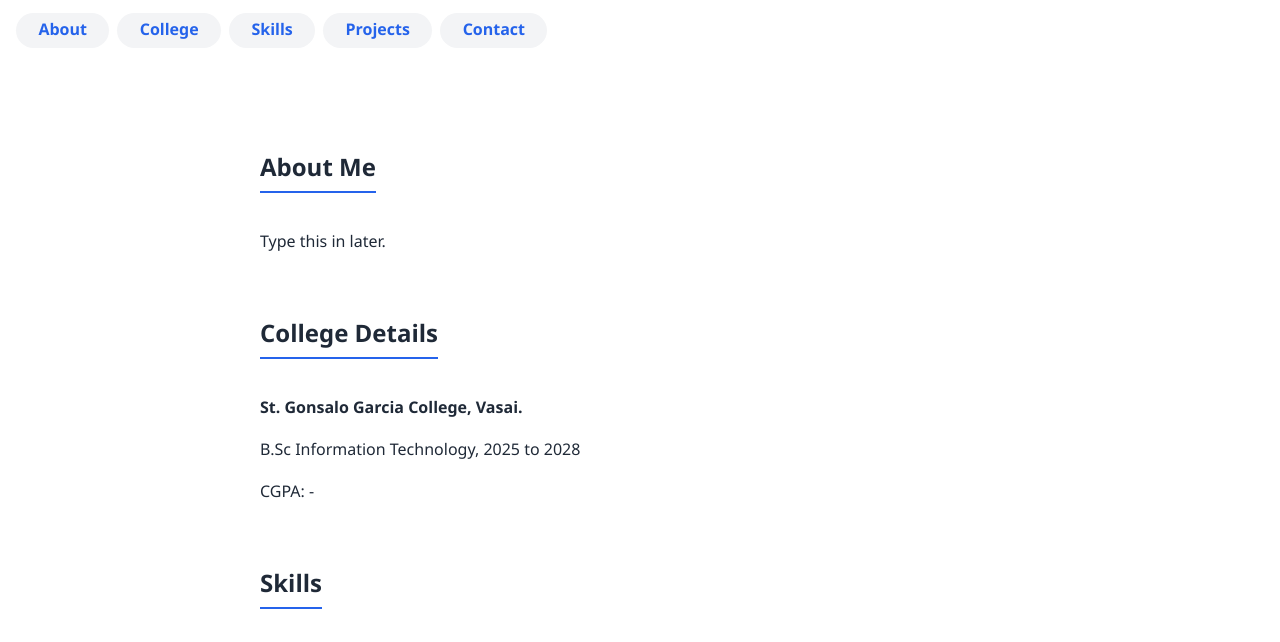
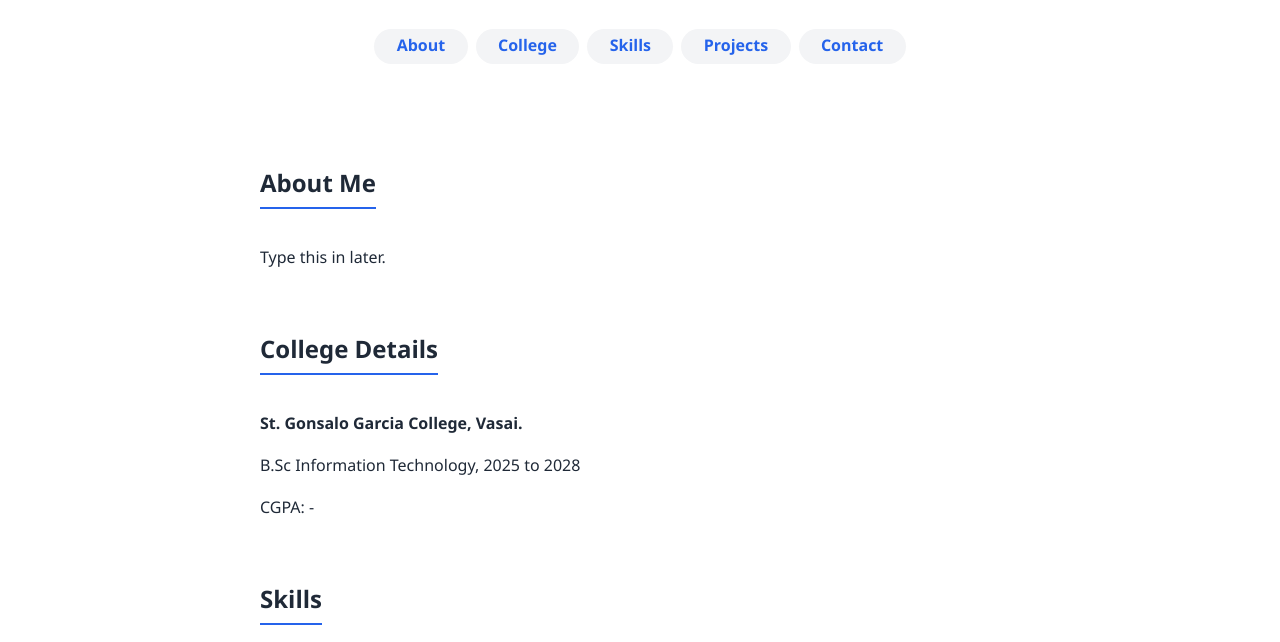
Before and after one commit to CassandraPaiva/resume, a plain HTML site: page index.html in a window 1280 px wide. Shown: the part 145-787 px from the top of the page. Drawn offline with Linux system fonts and the light colour scheme.

Commit message:
Add flexbox styling to nav element

```diff
--- a/style.css
+++ b/style.css
@@ -39,6 +39,11 @@ header h1 {
 header p {
   color: var(--muted);
   margin: 0.25rem 0 1rem;
+}
+
+nav {
+  display: flex;
+  justify-content: center;
 }
 
 nav a {
```
